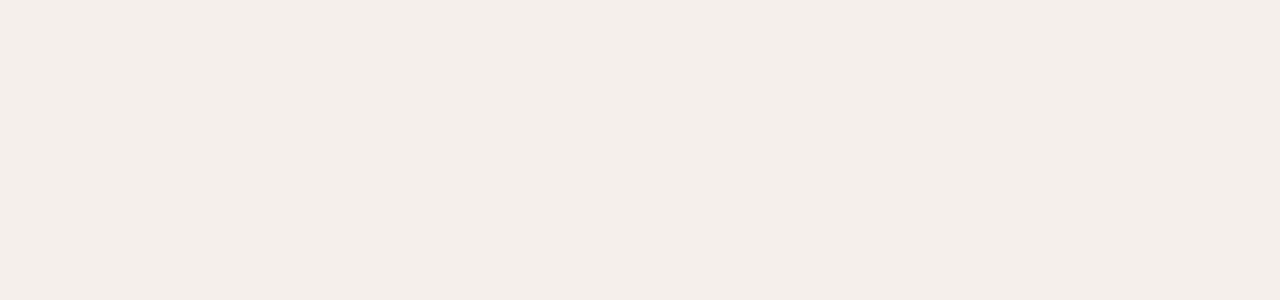
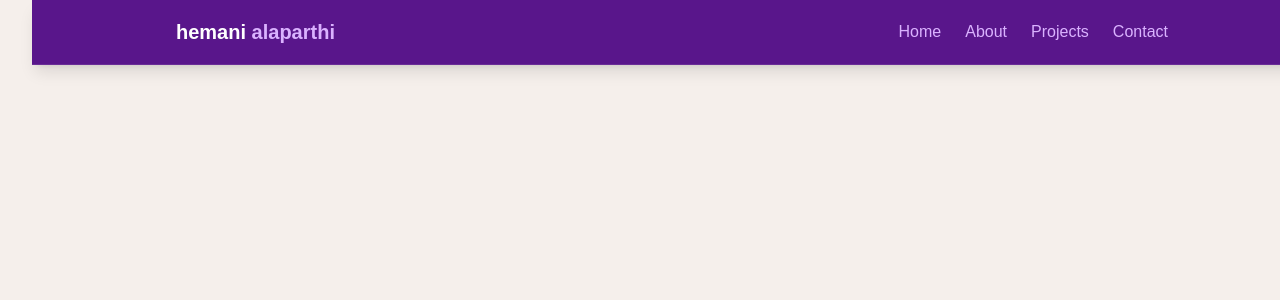
Before and after one commit to hemanialaparthi/personal-portfolio, a React (Vite) app in the folder personal-portfolio/: page / in a window 1280 px wide. Shown: the top 300 px of the page. Built offline with nearby package versions, Linux system fonts and the light colour scheme.

Commit message:
feat: complete navbar and mobile menu navbar

```diff
--- a/personal-portfolio/src/App.jsx
+++ b/personal-portfolio/src/App.jsx
@@ -1,14 +1,21 @@
 import { useState } from 'react';
 import './App.css'
 import { LoadingScreen } from './components/LoadingScreen'
+import { Navbar } from './components/Navbar'
+import { MobileMenu } from './components/MobileMenu'
 import "./index.css";
 
 function App() {
   const [isLoaded, setIsLoaded] = useState(false)
+  const [menuOpen, setMenuOpen] = useState(false)
 
   return (
     <>
-    {!isLoaded && <LoadingScreen onComplete={() => setIsLoaded(true)} />}
+    {!isLoaded && <LoadingScreen onComplete={() => setIsLoaded(true)} />}{" "}
+    <div className={`min-h-screen transition-opacity duration-700 ${isLoaded ? "opacity-100" : "opacity-0"} bg-auto text-gray-100`}>
+      <Navbar menuOpen={menuOpen} setMenuOpen={setMenuOpen} />
+      <MobileMenu menuOpen={menuOpen} setMenuOpen={setMenuOpen} />
+    </div>
     </>
   )
 }
--- a/personal-portfolio/src/components/LoadingScreen.jsx
+++ b/personal-portfolio/src/components/LoadingScreen.jsx
@@ -29,7 +29,7 @@
     return (
         <div className="fixed inset-0 z-50 bg-auto text-purple-900 flex flex-col items-center justify-center">
             <div className="mb-4 text-4xl font-mono font-bold">
-                {text} <span className="animate-blink ml-1"> | </span>
+                {text}<span className="animate-blink ml-1"> | </span>
             </div>
 
             <div className="w-[200px] h-[2px] bg-gray-800 rounded relative overflow-hidden">
--- /dev/null
+++ b/personal-portfolio/src/components/MobileMenu.jsx
@@ -0,0 +1,25 @@
+import { useEffect } from "react";
+
+export const MobileMenu = ({menuOpen, setMenuOpen}) => {
+
+    return (
+        <div className={`fixed top-0 left-0 w-full bg-purple-900 z-40 flex flex-col items-center justify-center transition-all duration-300 ease-in-out ${menuOpen ? "h-screen opacity-100 pointer-events-auto" : "h-0 opacity-0 pointer-events-none"}`}>
+            <button onClick={() => setMenuOpen(false)} className="absolute top-6 right-6 text-white text-3xl focus:outline-none cursor-pointer" aria-label="Close menu">
+                &times;
+            </button>
+
+                <a href="#home" onClick={() => setMenuOpen(false)} className={`text-2xl font-semibold text-white my-4 transform-transition duration-300 $menuOpen ? "opacity-100 translate-y-0" : "opacity-0 translate-y-5"}`}>
+                    Home
+                </a>
+                <a href="#about" onClick={() => setMenuOpen(false)} className={`text-2xl font-semibold text-white my-4 transform-transition duration-300 $menuOpen ? "opacity-100 translate-y-0" : "opacity-0 translate-y-5"}`}>
+                    About
+                </a>
+                <a href="#projects" onClick={() => setMenuOpen(false)} className={`text-2xl font-semibold text-white my-4 transform-transition duration-300 $menuOpen ? "opacity-100 translate-y-0" : "opacity-0 translate-y-5"}`}>
+                    Projects
+                </a>
+                <a href="#contact" onClick={() => setMenuOpen(false)} className={`text-2xl font-semibold text-white my-4 transform-transition duration-300 $menuOpen ? "opacity-100 translate-y-0" : "opacity-0 translate-y-5"}`}>
+                    Contact
+                </a>
+        </div>
+    );
+};
--- /dev/null
+++ b/personal-portfolio/src/components/Navbar.jsx
@@ -0,0 +1,42 @@
+import { useEffect } from "react";
+
+export const Navbar = ({menuOpen, setMenuOpen}) => {
+
+    useEffect(() => {
+        document.body.style.overflow = menuOpen ? "hidden" : "auto"
+    }, [menuOpen])
+    return <nav className="fixed top-0 w-full z-40 bg-purple-900 backdrop-blur-lg border-b border-white/10 shadow-lg">
+        <div className="max-w-5xl mx-auto px-4">
+            <div className="flex justify-between items-center h-16">
+                <a href="#home" className="font-monospace text-xl font-bold text-white">
+                    {" "}
+                    hemani <span className=" text-purple-300">alaparthi</span>{" "}
+                </a>
+
+                <div className="w-7 h-7 cursor-pointer z-40 md:hidden" onClick={() => setMenuOpen((prev) => !prev)}>
+                    &#9776;
+                </div>
+
+                <div className="hidden md:flex items-center space-x-6">
+                    <a href="#home" className="text-purple-300 hover:text-white transition-colors">
+                        {" "}
+                        Home
+                    </a>
+                    <a href="#about" className="text-purple-300 hover:text-white transition-colors">
+                        {" "}
+                        About
+                    </a>
+                    <a href="#projects" className="text-purple-300 hover:text-white transition-colors">
+                        {" "}
+                        Projects
+                    </a>
+                    <a href="#contact" className="text-purple-300 hover:text-white transition-colors">
+                        {" "}
+                        Contact
+                    </a>
+
+                </div>
+            </div>
+        </div>
+    </nav>
+}
```
